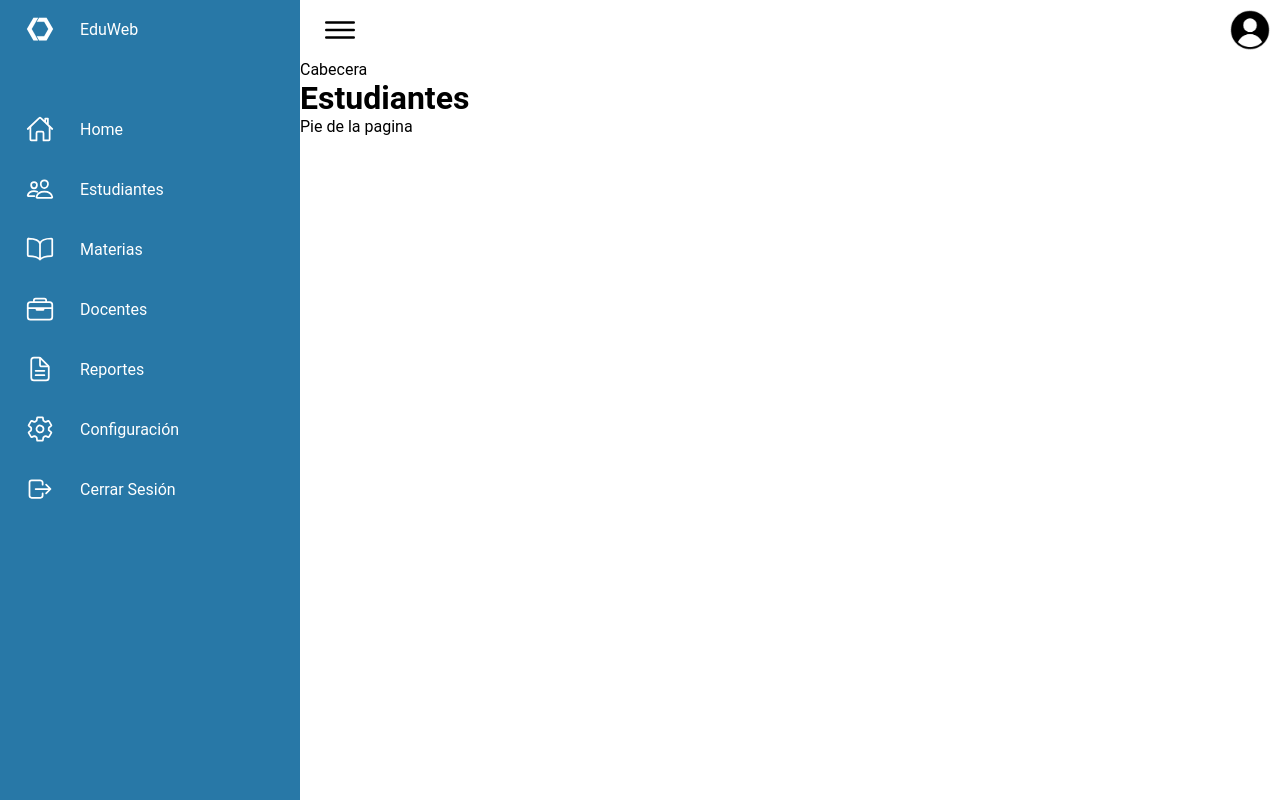
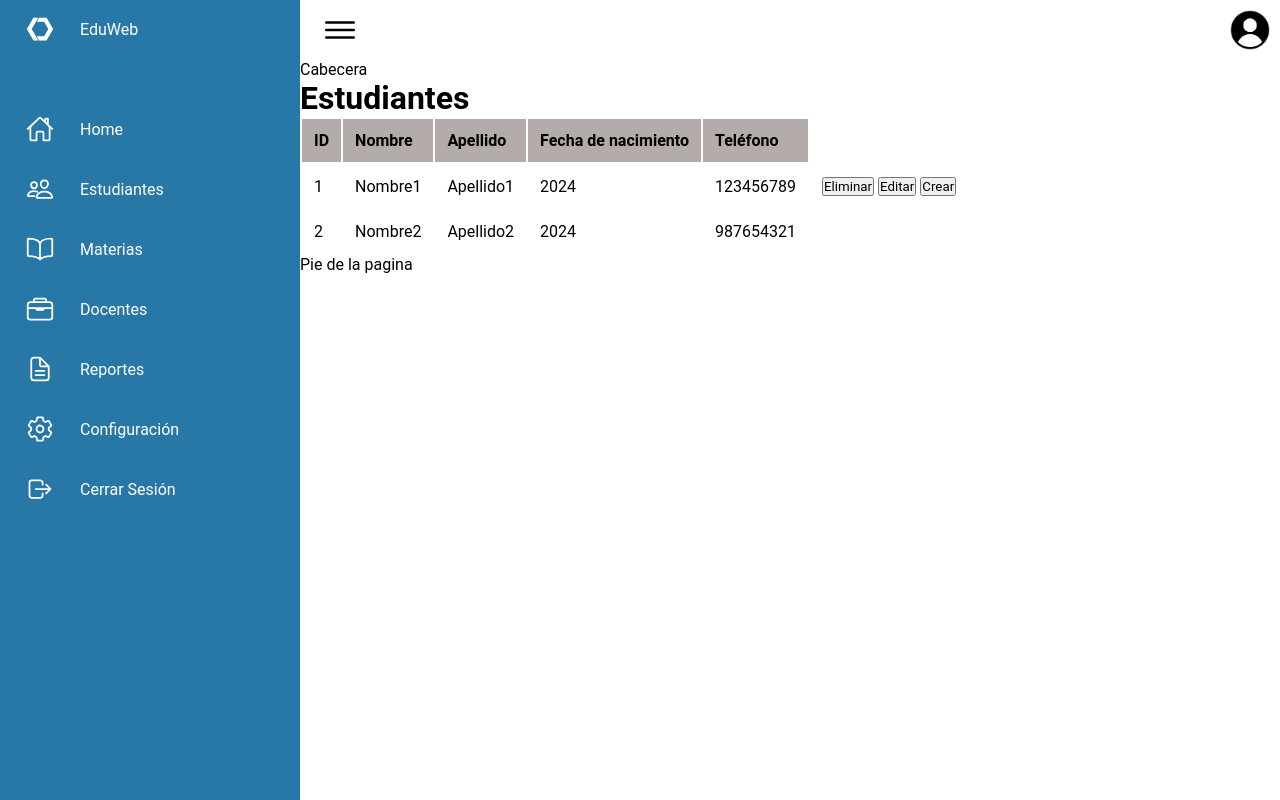
Before and after one commit to AntonioPV14/Proyecto-Web, a PHP site: page /estudiantes.php in a window 1280 px wide. Run offline with PHP 8.4, Linux system fonts and the light colour scheme.

Commit message:
Proyecto3.5

```diff
--- a/dashboard/css/style.css
+++ b/dashboard/css/style.css
@@ -141,6 +141,7 @@ body {
     min-height: 100vh;
     background: var(--white);
     transition: 0.5s;
+    animation: fadeIn 2s;
 }
 
 .main.active {
@@ -305,18 +306,28 @@ body {
 
 /* Estudiantes */
 
-.estudent {
-    margin: 0;
-    padding: 0;
-    box-sizing: border-box
+.table-header {
+    text-align: left;
 }
 
-.marco {
-    position: ;
-    width: 100px;
-    height: 100%;
-    background: var(--black2);
-    border-left: 10px solid var(--black2);
-    transition: 0.5s;
-    overflow: hidden;
+.table-body {
+    text-align: left;
 }
+
+.table-cell {
+    vertical-align: middle;
+    padding: 0.75rem;
+}
+
+.table-dark {
+    background-color: #8f8181a9;
+}
+
+@keyframes fadeIn {
+    0% {
+        opacity: 0;
+    }
+    100% {
+        opacity: 1;
+    }
+}
--- a/dashboard/menu/estudiantes.php
+++ b/dashboard/menu/estudiantes.php
@@ -1,13 +1,41 @@
 <!--Cabecera-->
 <?php require '../views/head.php'; ?>
-
-<div class="estudent">
+<div class="estudent text-center mt-5 fade-in animation-duration-3">
     <h1>Estudiantes</h1>
     <div class="marco">
-        <div class="loot">
-            <table>
-                <tr>
-
+        <div class="container">
+            <table class="table table-bordered table-hover mt-4 table-responsive">
+                <thead class="table-dark table-header">
+                    <tr>
+                        <th class="table-cell">ID</th>
+                        <th class="table-cell">Nombre</th>
+                        <th class="table-cell">Apellido</th>
+                        <th class="table-cell">Fecha de nacimiento</th>
+                        <th class="table-cell">Teléfono</th>
+                    </tr>
+                </thead>
+                <tbody class="table-body">
+                    <tr>
+                        <td class="table-cell">1</td>
+                        <td class="table-cell">Nombre1</td>
+                        <td class="table-cell">Apellido1</td>
+                        <td class="table-cell">2024</td>
+                        <td class="table-cell">123456789</td>
+                        <td class="table-cell text-right">
+                        <button type="button" class="btn btn-danger mr-2">Eliminar</button>
+                        <button type="button" class="btn btn-primary mr-2">Editar</button>
+                        <button type="button" class="btn btn-success">Crear</button>
+                        </td>
+                    </tr>
+                    <tr>
+                        <td class="table-cell">2</td>
+                        <td class="table-cell">Nombre2</td>
+                        <td class="table-cell">Apellido2</td>
+                        <td class="table-cell">2024</td>
+                        <td class="table-cell">987654321</td>
+                    </tr>
+                    <!-- Agrega más filas según tus necesidades -->
+                </tbody>
             </table>
         </div>
     </div>
```
Also changed, not shown: dashboard/menu/docentes.php (+40 -2 lines), dashboard/menu/materias.php (+40 -3 lines).
